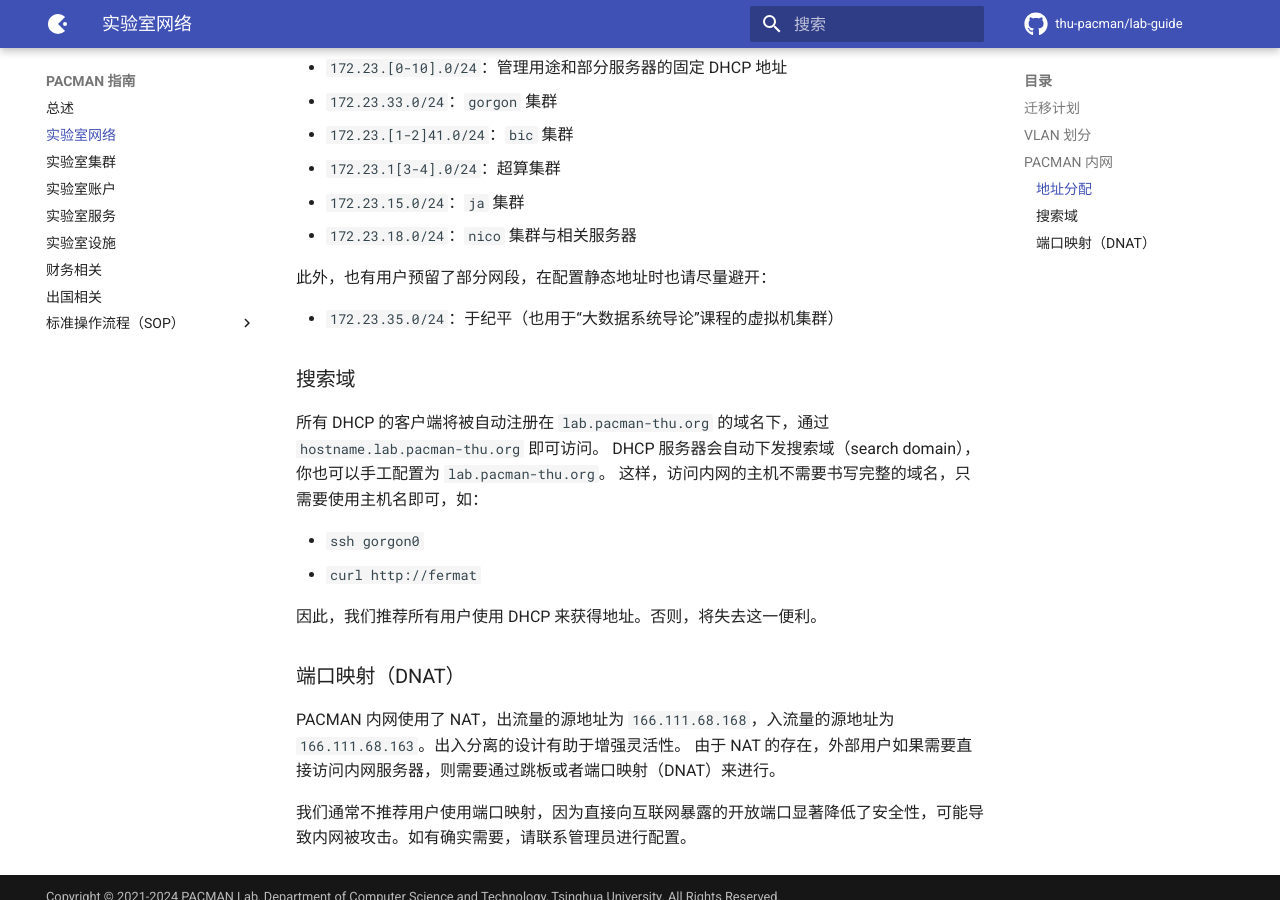
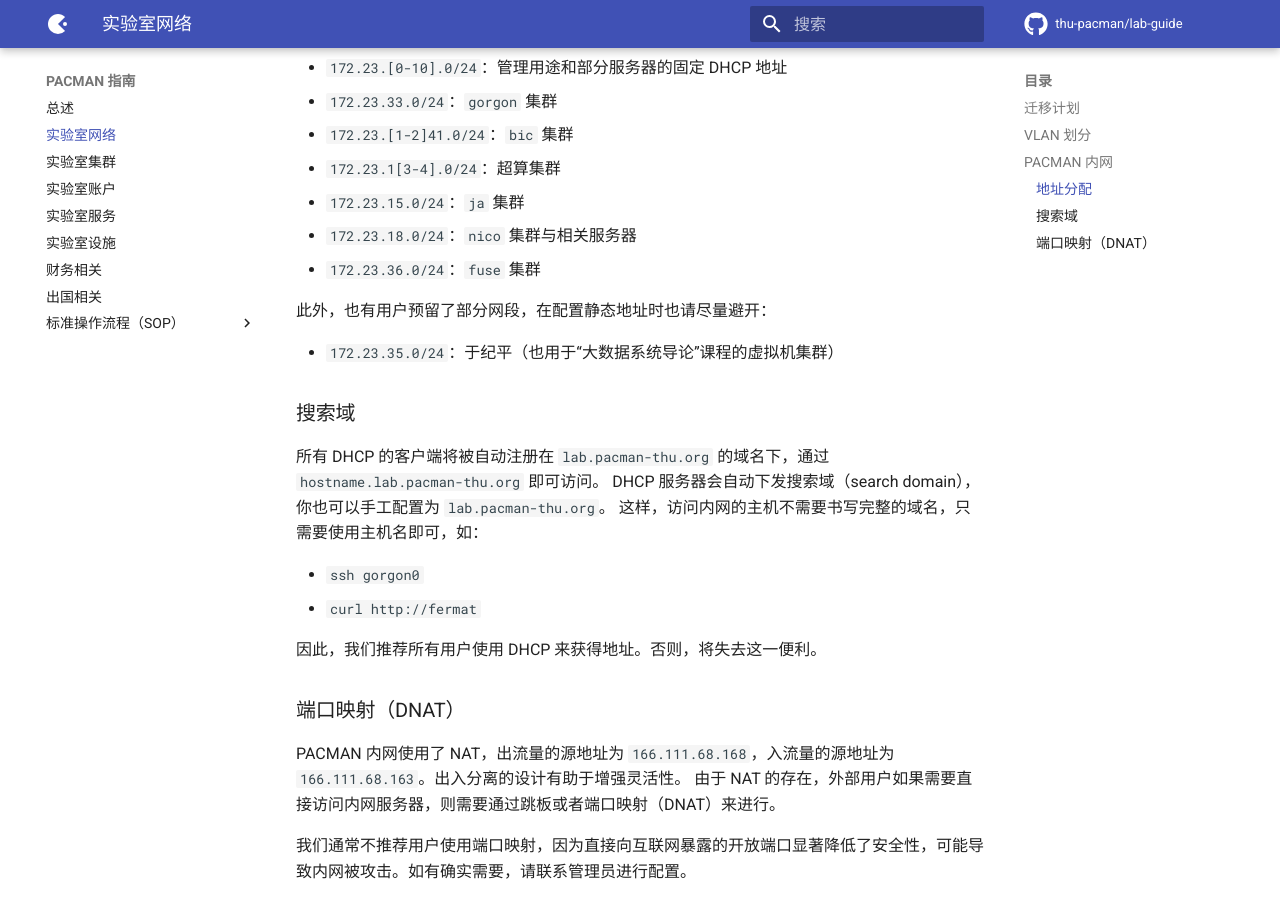
Before and after one commit to thu-pacman/lab-guide, an MkDocs documentation site: the page built from docs/network.md, in a window 1280 px wide and 900 px high, scrolled down 1512 px. Built offline with MkDocs 1.6.1 and Material for MkDocs 9.7.7, drawn with Linux system fonts in a browser that asks for light colours; comment, search, counter and statistics services are not loaded.

Commit message:
Update network.md, add subnet assignment for cluster 'fuse'

```diff
--- a/docs/network.md
+++ b/docs/network.md
@@ -56,6 +56,7 @@ PACMAN 内网的地址段为 `172.23.0.0/16`，其中 DHCP 的地址分配从 `1
 * `172.23.1[3-4].0/24`：超算集群
 * `172.23.15.0/24`：`ja` 集群
 * `172.23.18.0/24`：`nico` 集群与相关服务器
+* `172.23.36.0/24`：`fuse` 集群
 
 此外，也有用户预留了部分网段，在配置静态地址时也请尽量避开：
 
```
